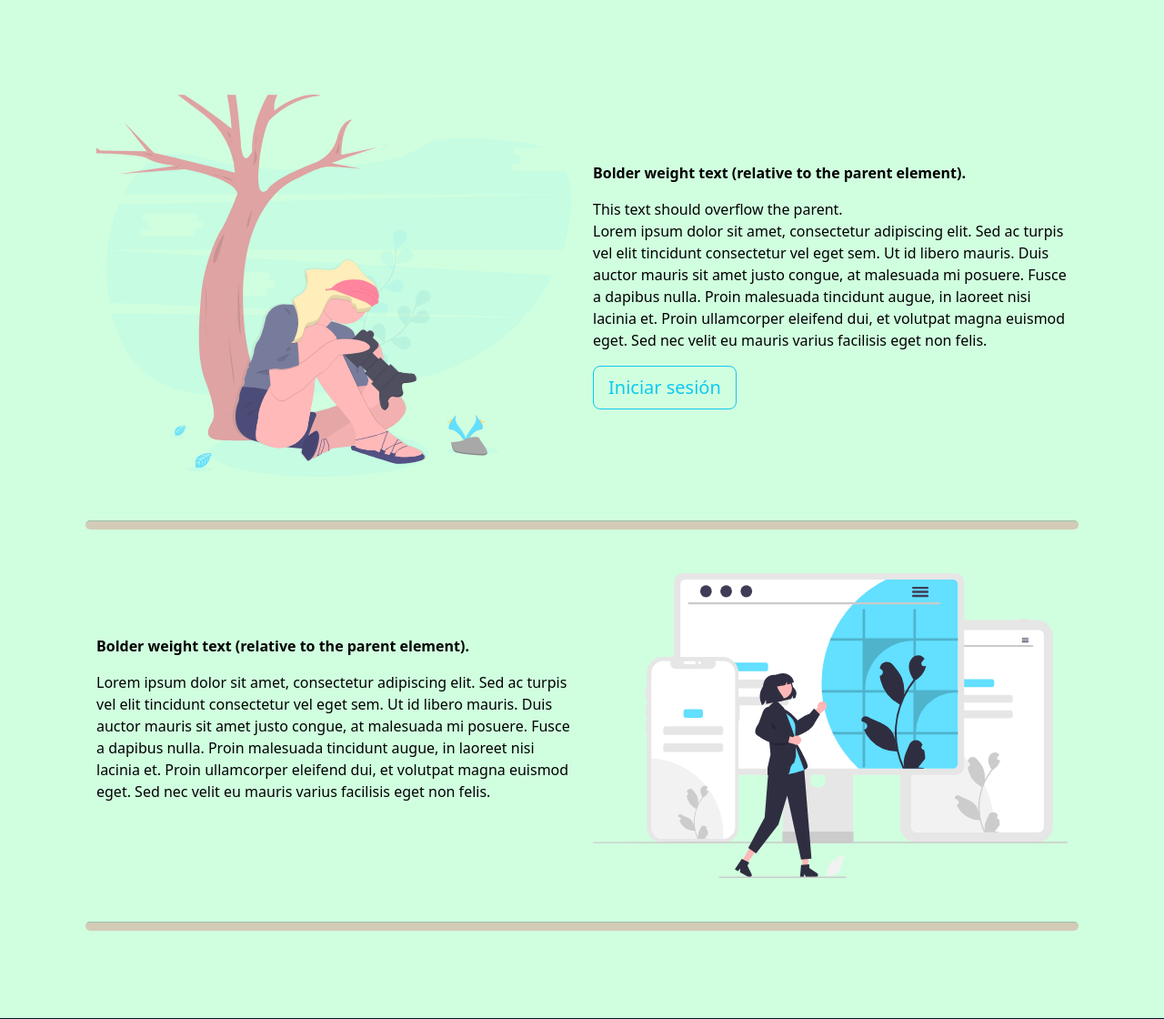
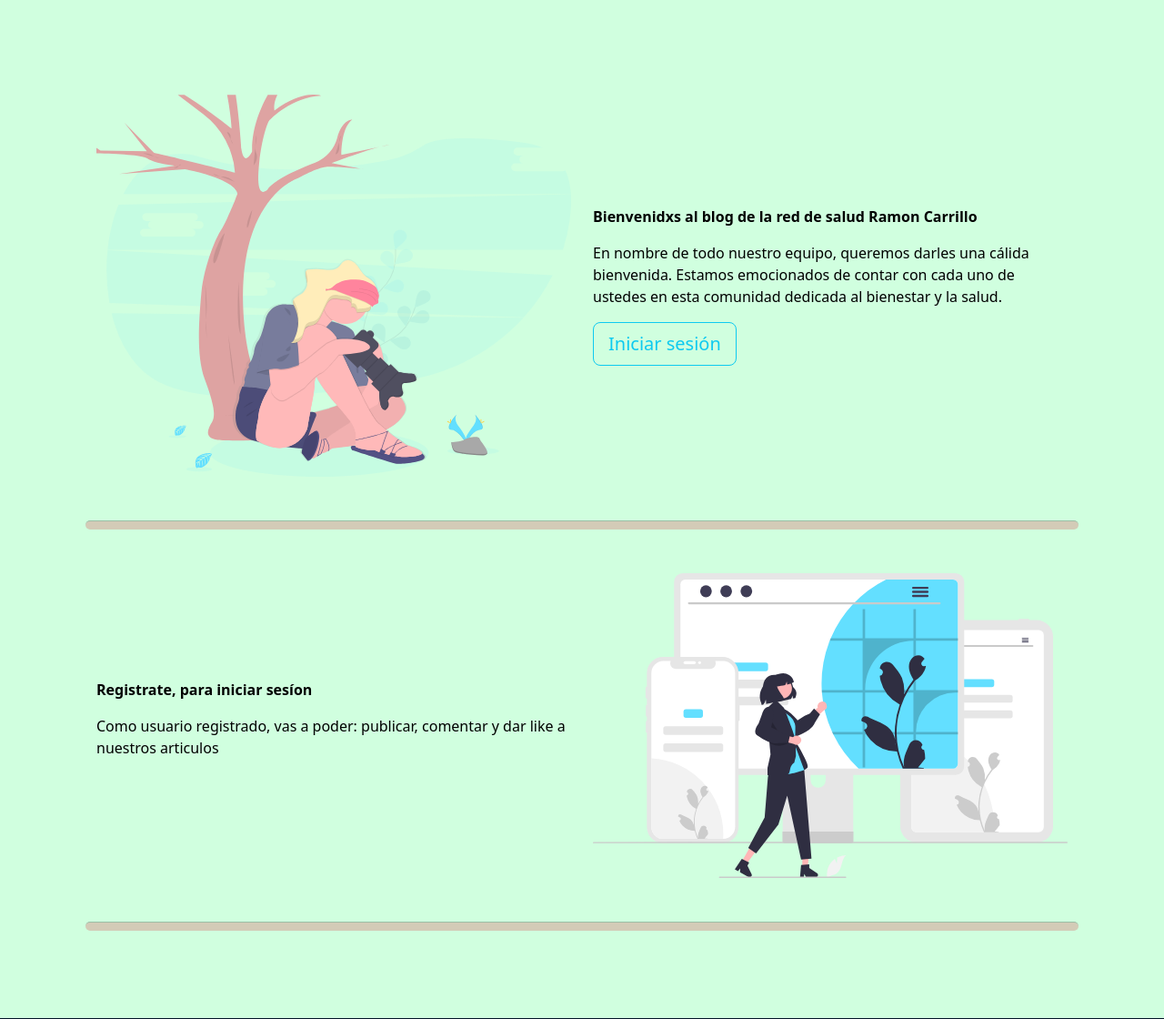
Before and after one commit to Raff4-Gauna/Proyecto-Final-App-Blog, a Django app: page / in a window 1280 px wide. Shown: the part 56-1176 px from the top of the page at 91% size. Run offline with Django 3.2, Linux system fonts and the light colour scheme; data that the repository does not hold is empty.

Commit message:
actualizacion articulos creados

```diff
--- a/templates/home.html
+++ b/templates/home.html
@@ -11,12 +11,11 @@
     </div>
     <!-- Text column -->
     <div class="col-md-6">
-      <p class="fw-bolder">Bolder weight text (relative to the parent element).</p>
+      <p class="fw-bolder">Bienvenidxs al blog de la red de salud Ramon Carrillo</p>
       <div class="text-nowrap bd-highlight" style="width: 8rem;">
-        This text should overflow the parent.
       </div>
       <p class="fw-lighter">
-        Lorem ipsum dolor sit amet, consectetur adipiscing elit. Sed ac turpis vel elit tincidunt consectetur vel eget sem. Ut id libero mauris. Duis auctor mauris sit amet justo congue, at malesuada mi posuere. Fusce a dapibus nulla. Proin malesuada tincidunt augue, in laoreet nisi lacinia et. Proin ullamcorper eleifend dui, et volutpat magna euismod eget. Sed nec velit eu mauris varius facilisis eget non felis.
+        En nombre de todo nuestro equipo, queremos darles una cálida bienvenida. Estamos emocionados de contar con cada uno de ustedes en esta comunidad dedicada al bienestar y la salud.
       </p>
       <a href="{% url 'usuarios:login_user' %}" type="button" class="btn btn-outline-info btn-lg">Iniciar sesión</a>
     </div>
@@ -29,9 +28,9 @@
   <div class="row align-items-center">
     <!-- Text column -->
     <div class="col-md-6">
-      <p class="fw-bolder">Bolder weight text (relative to the parent element).</p>
+      <p class="fw-bolder">Registrate, para iniciar sesíon</p>
       <p class="fw-lighter">
-        Lorem ipsum dolor sit amet, consectetur adipiscing elit. Sed ac turpis vel elit tincidunt consectetur vel eget sem. Ut id libero mauris. Duis auctor mauris sit amet justo congue, at malesuada mi posuere. Fusce a dapibus nulla. Proin malesuada tincidunt augue, in laoreet nisi lacinia et. Proin ullamcorper eleifend dui, et volutpat magna euismod eget. Sed nec velit eu mauris varius facilisis eget non felis.
+        Como usuario registrado, vas a poder: publicar, comentar y dar like a nuestros articulos
       </p>
     </div>
     <!-- Image column -->
```
Also changed, not shown: media/articles/images/img1.jpg (added), media/articles/images/img2.jpg (added), media/articles/images/img4.jpg (added), media/articles/images/img5.jpg (added).
